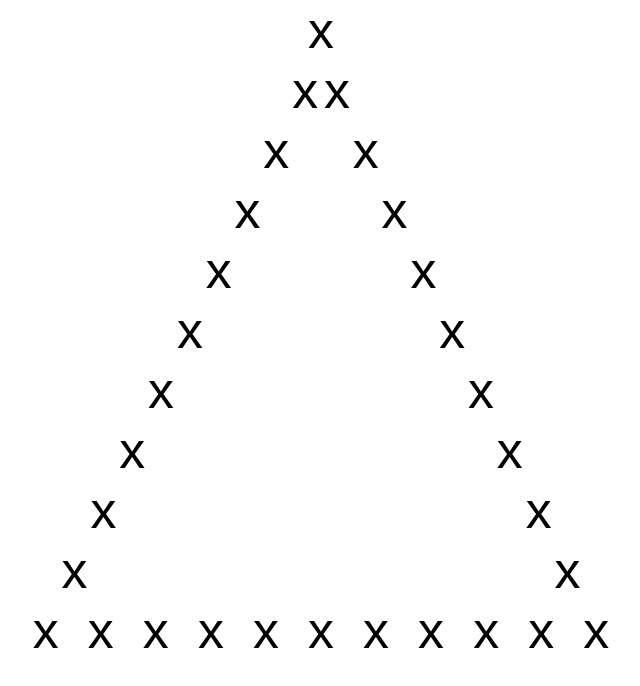
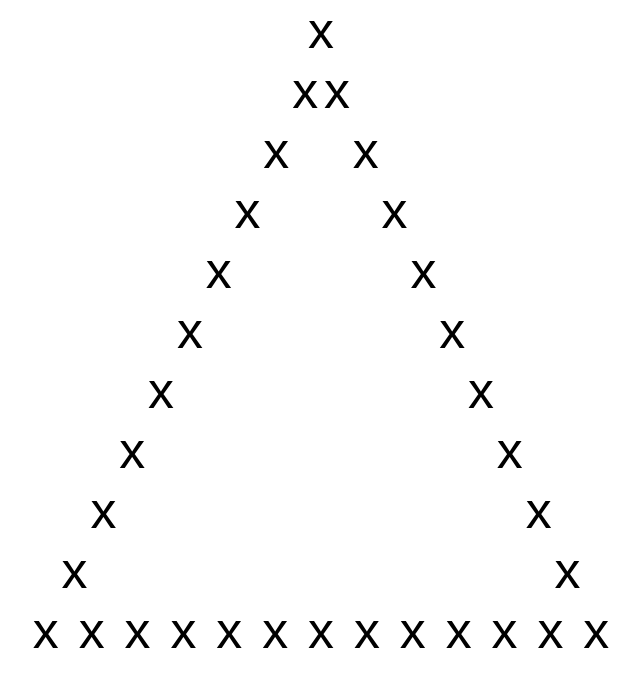
Before and after one commit to wanandas/progress-bar-and-triangle, a plain HTML site: page ข้อ 2/index.html in a window 1280 px wide. Shown: the whole page, without its empty margins (319-959 px from the left). Drawn offline with Linux system fonts and the light colour scheme.

Commit message:
fix add item R and item L

```diff
--- a/ข้อ 2/index.html
+++ b/ข้อ 2/index.html
@@ -22,6 +22,10 @@
             contain.appendChild(itemRow)
             itemRow.appendChild(item)
         } else if (i === 10) {
+            const itemL = document.createElement('p');
+            const itemR = document.createElement('p');
+            itemL.textContent = 'x'
+            itemR.textContent = 'x'
             itemRow.style = `display:flex;justify-content:space-between;width:${i * 2}ch`
             for (let n = 0; n <= i; n++) {
                 const item = document.createElement('p')
@@ -29,6 +33,8 @@
                 contain.appendChild(itemRow)
                 itemRow.appendChild(item)
             }
+            itemRow.appendChild(itemL)
+            itemRow.appendChild(itemR)
         } else {
             itemRow.style = `display:flex;justify-content:space-between;width:${i * 2}ch`
             const itemL = document.createElement('p');
@@ -38,6 +44,7 @@
             contain.appendChild(itemRow)
             itemRow.appendChild(itemL)
             itemRow.appendChild(itemR)
+
         }
     }
 </script>
```
